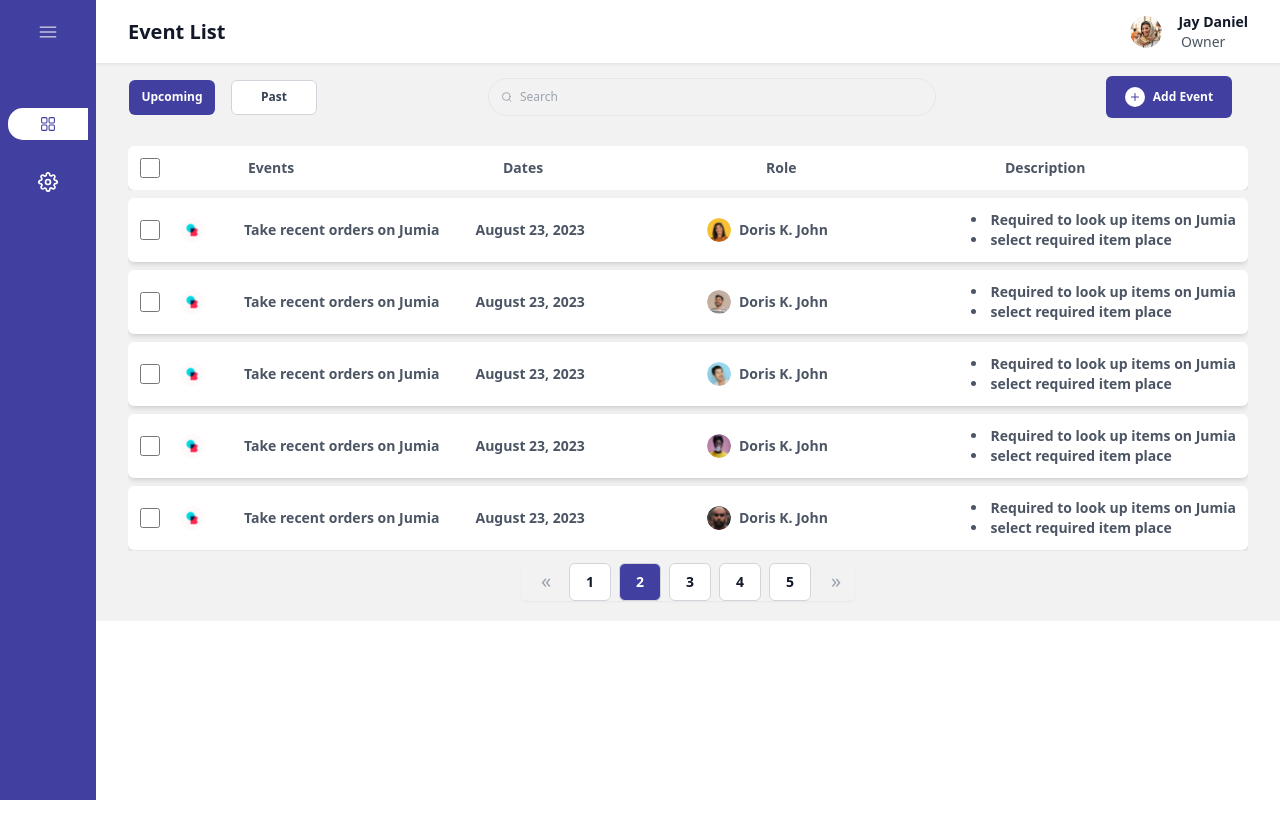
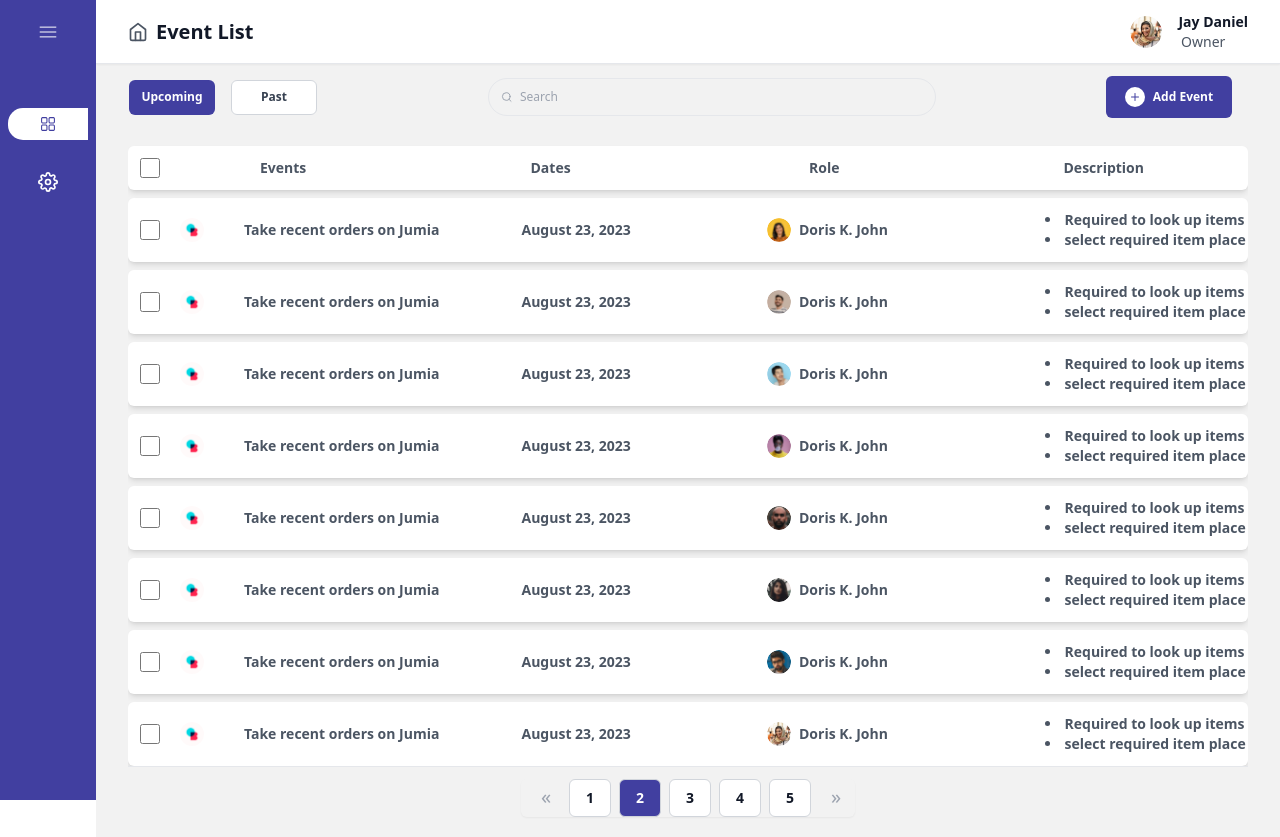
Before and after one commit to shamoo53/Demo, a React (Vite) app: page /dashboard in a window 1280 px wide. Before the commit the page ends 800 px from the top, so only its background shows below. Built offline with nearby package versions, Linux system fonts and the light colour scheme.

Commit message:
made adjustments to the cards, and added more validations to the signin page

```diff
--- a/src/components/CardComponent.jsx
+++ b/src/components/CardComponent.jsx
@@ -2,16 +2,17 @@ import React from 'react';
 
 const CardComponent = () => {
   return (
-    <div className='overflow-x-auto min-w-full  '>
-    <div className="bg-white shadow-md rounded-md p-3 flex items-center space-x-2   ">
-      <input type="checkbox" className="form-checkbox h-5 w-5 text-gray-600 rounded border-gray-300" />
-      <div className="flex-1 text-gray-600 font-semibold pl-0 md:pl-20 text-sm leading-5">Events</div>
-      <div className="flex-1 text-gray-600 font-semibold pl-4 text-sm leading-5">Dates</div>
-      <div className="flex-1 text-gray-600 font-semibold text-sm pl-6 leading-5">Role</div>
-      <div className="flex-1 text-gray-600 font-semibold text-sm  leading-5">Description</div>
+    <div className=' w-full'>
+      <div className="bg-white shadow-md rounded-md p-3 w-fit xl:w-full">
+        <div className="flex items-center space-x-2 whitespace-nowrap min-w-full w-[1170px]">
+          <input type="checkbox" className="form-checkbox h-5 w-5 text-gray-600 rounded border-gray-300 mr-3" />
+          <div className="flex-1 text-gray-600 font-semibold pl-0 md:pl-20 text-sm leading-5">Events</div>
+          <div className="flex-1 text-gray-600 font-semibold pl-4 text-sm leading-5">Dates</div>
+          <div className="flex-1 text-gray-600 font-semibold text-sm pl-6 leading-5">Role</div>
+          <div className="flex-1 text-gray-600 font-semibold text-sm leading-5">Description</div>
+        </div>
+      </div>
     </div>
-     </div>
-
   );
 };
 
--- a/src/components/CardText.jsx
+++ b/src/components/CardText.jsx
@@ -1,3 +1,51 @@
+// import React from 'react';
+// import Doris from '../assets/doris.svg';
+
+// const CardText = ({ BeeIcon }) => {
+//   const data = [
+//     {
+//       Bee: BeeIcon,
+//       task: 'Take recent orders on Jumia',
+//       date: 'August 23, 2023',
+//       Doris: Doris,
+//       name: 'Doris K. John',
+//       description: 'Required to look up items on Jumia, select required item place',
+//     },
+//   ];
+
+//   return (
+//     <div>
+//     <div className="bg-white shadow-md rounded-md p-3 w-full  hide-scrollbar  ">
+//     <div className='min-w-full overflow-auto'>
+//       <div className="flex flex-col space-y-4 ">
+//         {data.map((item, index) => (
+//           <div key={index} className="flex items-center space-x-2 whitespace-nowrap min-w-full ">
+//             <input
+//               type="checkbox"
+//               className="form-checkbox h-5 w-5 text-gray-600 rounded border-gray-300 mr-3"
+//             />
+//             <img src={item.Doris}  alt="icon" className="h-6 w-6" />
+//             <div className="flex-1 text-gray-600 font-semibold pl-8 text-sm leading-5">{item.task}</div>
+//             <div className="flex-1 text-gray-600 font-semibold text-sm leading-5">{item.date}</div>
+//             <img src={item.Bee} alt="profile" className="h-6 w-6 rounded-full" />
+//             <div className="flex-1 text-gray-600 font-semibold text-sm leading-5">{item.name}</div>
+//             <div className="flex-1 text-gray-600 font-semibold text-sm leading-5">
+//               <ul className="list-disc list-inside font-semibold text-sm leading-5">
+//                 <li>Required to look up items on Jumia</li>
+//                 <li>select required item place</li>
+//               </ul>
+//             </div>
+//           </div>
+//         ))}
+//       </div>
+//       </div>
+//     </div>
+//     </div>
+//   );
+// };
+
+// export default CardText;
+
 import React from 'react';
 import Doris from '../assets/doris.svg';
 
@@ -14,82 +62,34 @@ const CardText = ({ BeeIcon }) => {
   ];
 
   return (
-    <div>
-    <div className="bg-white shadow-md rounded-md p-3 w-full  hide-scrollbar  ">
-    <div className='min-w-full overflow-auto'>
-      <div className="flex flex-col space-y-4 ">
+
+    <div className="bg-white shadow-md rounded-md p-3 w-fit xl:w-full   ">
+      <div className="flex flex-col space-y-4 min-w-full">
         {data.map((item, index) => (
-          <div key={index} className="flex items-center space-x-2 whitespace-nowrap min-w-full ">
+          <div key={index} className="flex items-center space-x-2 whitespace-nowrap min-w-full w-[1170px]">
             <input
               type="checkbox"
               className="form-checkbox h-5 w-5 text-gray-600 rounded border-gray-300 mr-3"
             />
-            <img src={item.Doris}  alt="icon" className="h-6 w-6" />
-            <div className="flex-1 text-gray-600 font-semibold pl-8 text-sm leading-5">{item.task}</div>
-            <div className="flex-1 text-gray-600 font-semibold text-sm leading-5">{item.date}</div>
+            <img src={item.Doris} alt="icon" className="h-6 w-6" />
+            <div className="flex-1 text-gray-600 font-semibold px-8 text-sm leading-5">{item.task}</div>
+            <div className="flex-1 text-gray-600 font-semibold  text-sm leading-5">{item.date}</div>
             <img src={item.Bee} alt="profile" className="h-6 w-6 rounded-full" />
             <div className="flex-1 text-gray-600 font-semibold text-sm leading-5">{item.name}</div>
             <div className="flex-1 text-gray-600 font-semibold text-sm leading-5">
-              <ul className="list-disc list-inside font-semibold text-sm leading-5">
-                <li>Required to look up items on Jumia</li>
-                <li>select required item place</li>
+              <ul className="list-disc list-inside font-semibold text-sm leading-5 ">
+                <li className='overflow-x-auto '>Required to look up items on Jumia</li>
+                <li className='overflow-x-auto'>select required item place</li>
               </ul>
             </div>
           </div>
         ))}
       </div>
-      </div>
-    </div>
     </div>
   );
 };
 
 export default CardText;
-
-// import React from 'react';
-// import Doris from '../assets/doris.svg';
-
-// const CardText = ({ BeeIcon }) => {
-//   const data = [
-//     {
-//       Bee: BeeIcon,
-//       task: 'Take recent orders on Jumia',
-//       date: 'August 23, 2023',
-//       Doris: Doris,
-//       name: 'Doris K. John',
-//       description: 'Required to look up items on Jumia, select required item place',
-//     },
-//   ];
-
-//   return (
-
-//     <div className="bg-white shadow-md rounded-md p-3 w-fit   ">
-//       <div className="flex flex-col space-y-4 min-w-full">
-//         {data.map((item, index) => (
-//           <div key={index} className="flex items-center space-x-2 whitespace-nowrap min-w-full w-[1170px]">
-//             <input
-//               type="checkbox"
-//               className="form-checkbox h-5 w-5 text-gray-600 rounded border-gray-300 mr-3"
-//             />
-//             <img src={item.Doris} alt="icon" className="h-6 w-6" />
-//             <div className="flex-1 text-gray-600 font-semibold px-8 text-sm leading-5">{item.task}</div>
-//             <div className="flex-1 text-gray-600 font-semibold  text-sm leading-5">{item.date}</div>
-//             <img src={item.Bee} alt="profile" className="h-6 w-6 rounded-full" />
-//             <div className="flex-1 text-gray-600 font-semibold text-sm leading-5">{item.name}</div>
-//             <div className="flex-1 text-gray-600 font-semibold text-sm leading-5">
-//               <ul className="list-disc list-inside font-semibold text-sm leading-5 ">
-//                 <li className='overflow-x-auto '>Required to look up items on Jumia</li>
-//                 <li className='overflow-x-auto'>select required item place</li>
-//               </ul>
-//             </div>
-//           </div>
-//         ))}
-//       </div>
-//     </div>
-//   );
-// };
-
-// export default CardText;import React from 'react';import React from 'react';import React from 'react';import React from 'react';import React from 'react';
 
 
 // third trial
--- a/src/components/Cards.jsx
+++ b/src/components/Cards.jsx
@@ -4,25 +4,25 @@ import Bee from '../assets/bee.svg';
 
 export default function Cards({ data }) {
   return (
-    <div className=' overflow-x-auto'>
-    <div className="bg-white shadow-md rounded-md p-3 hide-scrollbar">
+    <div className=' w-full'>
+      <div className="bg-white shadow-md rounded-md p-3 w-fit xl:w-full">
         <div className="flex flex-col space-y-4 min-w-full">
           {data.map((item, index) => (
-          <div key={index} className="flex items-center space-x-2 w-full whitespace-nowrap">
+            <div key={index} className="flex items-center space-x-2 whitespace-nowrap min-w-full w-[1170px]">
               <input
                 type="checkbox"
                 className="form-checkbox h-5 w-5 text-gray-600 rounded border-gray-300 mr-3"
               />
               <img src={item.Doris} alt="User Icon" className="h-6 w-6" />
-            <div className="flex-1 text-gray-600  font-semibold pl-8 text-sm leading-5">{item.eventTitle}</div>
+              <div className="flex-1 text-gray-600 font-semibold pl-8 text-sm leading-5">{item.eventTitle}</div>
               <div className="flex-1 text-gray-600 font-semibold text-sm leading-5">{item.date}</div>
               <div className="flex-1 text-gray-600 font-semibold text-sm leading-5 flex items-center">
-              <img src={Bee} alt="Bee Icon" className="h-6 w-6   " />
+                <img src={Bee} alt="Bee Icon" className="h-6 w-6 mr-2" />
                 <span className="mr-16">{item.role}</span>
               </div>
-            <div className="flex-1 text-gray-600 font-semibold text-sm leading-5 ">
-              <ul className="list-disc list-inside font-semibold text-sm leading-5 pr-12 ">
-                <li className=''>{item.description}</li>
+              <div className="flex-1 text-gray-600 font-semibold text-sm leading-5">
+                <ul className="list-disc list-inside font-semibold text-sm leading-5 pr-12">
+                  <li>{item.description}</li>
                 </ul>
               </div>
             </div>
--- a/src/components/Dashboard.jsx
+++ b/src/components/Dashboard.jsx
@@ -17,6 +17,11 @@ import three from '../assets/iconthree.svg';
 import four from '../assets/iconfour.svg';
 import five from '../assets/iconfive.svg';
 import six from '../assets/iconsix.svg';
+import seven from '../assets/seven.svg';
+import eight from '../assets/eight.svg';
+import  {FiHome}  from 'react-icons/fi'
+import { Link } from "react-router-dom";
+
 
 import {
   Dialog, DialogBackdrop, DialogPanel, Menu, MenuButton, MenuItem, MenuItems, TransitionChild,
@@ -139,8 +144,13 @@ export default function Example() {
               <Bars3Icon aria-hidden="true" className="h-6 w-6" />
             </button>
 
-            <div className="flex flex-1 items-center justify-between lg:gap-x-6 ">
-              <span className="text-xl font-semibold leading-5 text-gray-900">Event List</span>
+            <div className="flex flex-1 items-center justify-between lg:gap-x-6">
+              <div className="relative flex items-center">
+                <Link to="/">
+                  <FiHome className="h-5 w-5 text-gray-600 mr-2" />
+                </Link>
+                <span className="text-xl font-semibold leading-5 text-gray-900">Event List</span>
+              </div>
               <div className="flex items-center gap-x-4 lg:gap-x-6">
                 {/* Profile dropdown */}
                 <Menu as="div" className="relative">
@@ -218,8 +228,12 @@ export default function Example() {
 
         <CardText BeeIcon={four} />
 
+        <CardText BeeIcon={five} />
+        <CardText BeeIcon={seven} />
+        <CardText BeeIcon={eight} />
+        <CardText BeeIcon={userIcon} />
 
-        <CardText BeeIcon={five} />
+
       </div>
       </div>
         </div>
```
Also changed, not shown: src/assets/eight.svg (added), src/assets/seven.svg (added). Lines whose indentation alone changed are shown as unchanged.
